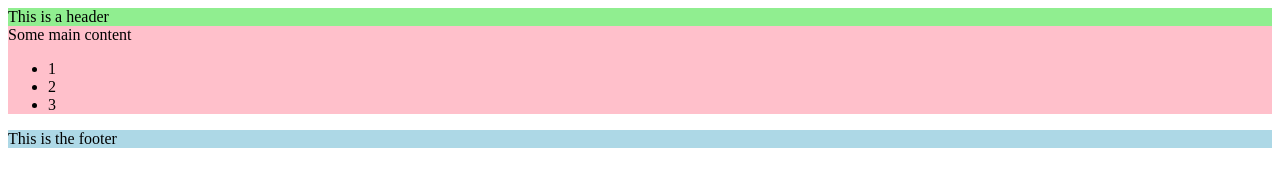
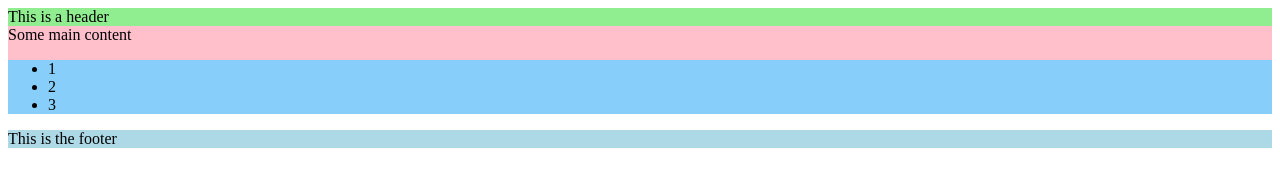
Before and after one commit to SophiaKornelia/gitGraphTest, a plain HTML site: page index.html in a window 1280 px wide. Drawn offline with Linux system fonts and the light colour scheme.

Commit message:
fixed styling ul

```diff
--- a/css/style.css
+++ b/css/style.css
@@ -9,3 +9,7 @@ footer {
 header {
     background-color: lightgreen;
 }
+
+ul {
+    background-color: lightskyblue;
+}
```
